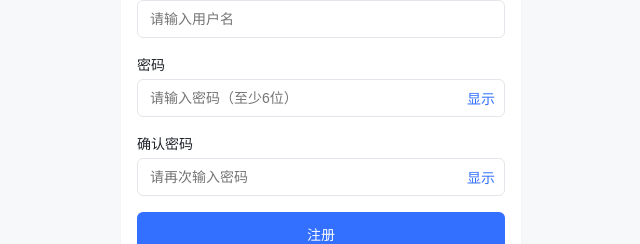
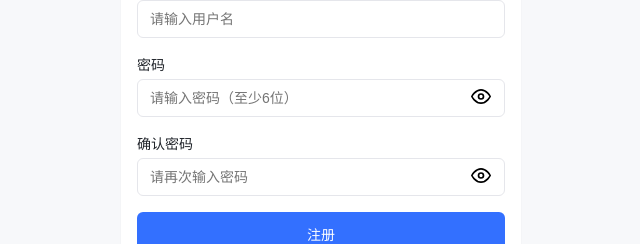
Before and after one commit to ACRHON/bitbot, a React (Vite) app in the folder frontend/: page /admin/register in a window 1280 px wide. Shown: the part 342-586 px from the top of the page, without its empty margins (319-959 px from the left). Built offline with nearby package versions, Linux system fonts and the light colour scheme.

Commit message:
fix: replace text toggle with eye icons for password visibility

```diff
--- a/frontend/src/admin/LoginPage.tsx
+++ b/frontend/src/admin/LoginPage.tsx
@@ -82,12 +82,20 @@
                   background: 'none',
                   border: 'none',
                   cursor: 'pointer',
-                  color: 'var(--text-secondary)',
-                  fontSize: '14px',
-                  padding: '4px 8px',
+                  padding: '4px',
                 }}
               >
-                {showPassword ? '隐藏' : '显示'}
+                {showPassword ? (
+                  <svg width="20" height="20" viewBox="0 0 24 24" fill="none" stroke="currentColor" strokeWidth="2">
+                    <path d="M17.94 17.94A10.07 10.07 0 0 1 12 20c-7 0-11-8-11-8a18.45 18.45 0 0 1 5.06-5.94M9.9 4.24A9.12 9.12 0 0 1 12 4c7 0 11 8 11 8a18.5 18.5 0 0 1-2.16 3.19m-6.72-1.07a3 3 0 1 1-4.24-4.24"/>
+                    <line x1="1" y1="1" x2="23" y2="23"/>
+                  </svg>
+                ) : (
+                  <svg width="20" height="20" viewBox="0 0 24 24" fill="none" stroke="currentColor" strokeWidth="2">
+                    <path d="M1 12s4-8 11-8 11 8 11 8-4 8-11 8-11-8-11-8z"/>
+                    <circle cx="12" cy="12" r="3"/>
+                  </svg>
+                )}
               </button>
             </div>
           </div>
--- a/frontend/src/admin/RegisterPage.tsx
+++ b/frontend/src/admin/RegisterPage.tsx
@@ -102,7 +102,7 @@
               <input
                 type={showPassword ? 'text' : 'password'}
                 className="form-input"
-                style={{ width: '100%', paddingRight: '50px', padding: '10px 12px', border: '1px solid var(--border-color)', borderRadius: '6px', fontSize: '14px' }}
+                style={{ width: '100%', paddingRight: '40px', padding: '10px 12px', border: '1px solid var(--border-color)', borderRadius: '6px', fontSize: '14px' }}
                 value={password}
                 onChange={e => setPassword(e.target.value)}
                 placeholder="请输入密码（至少6位）"
@@ -119,11 +119,20 @@
                   background: 'none',
                   border: 'none',
                   cursor: 'pointer',
-                  color: 'var(--primary-color)',
-                  fontSize: '14px',
+                  padding: '4px',
                 }}
               >
-                {showPassword ? '隐藏' : '显示'}
+                {showPassword ? (
+                  <svg width="20" height="20" viewBox="0 0 24 24" fill="none" stroke="currentColor" strokeWidth="2">
+                    <path d="M17.94 17.94A10.07 10.07 0 0 1 12 20c-7 0-11-8-11-8a18.45 18.45 0 0 1 5.06-5.94M9.9 4.24A9.12 9.12 0 0 1 12 4c7 0 11 8 11 8a18.5 18.5 0 0 1-2.16 3.19m-6.72-1.07a3 3 0 1 1-4.24-4.24"/>
+                    <line x1="1" y1="1" x2="23" y2="23"/>
+                  </svg>
+                ) : (
+                  <svg width="20" height="20" viewBox="0 0 24 24" fill="none" stroke="currentColor" strokeWidth="2">
+                    <path d="M1 12s4-8 11-8 11 8 11 8-4 8-11 8-11-8-11-8z"/>
+                    <circle cx="12" cy="12" r="3"/>
+                  </svg>
+                )}
               </button>
             </div>
           </div>
@@ -134,7 +143,7 @@
               <input
                 type={showConfirmPassword ? 'text' : 'password'}
                 className="form-input"
-                style={{ width: '100%', paddingRight: '50px', padding: '10px 12px', border: '1px solid var(--border-color)', borderRadius: '6px', fontSize: '14px' }}
+                style={{ width: '100%', paddingRight: '40px', padding: '10px 12px', border: '1px solid var(--border-color)', borderRadius: '6px', fontSize: '14px' }}
                 value={confirmPassword}
                 onChange={e => setConfirmPassword(e.target.value)}
                 placeholder="请再次输入密码"
@@ -151,11 +160,20 @@
                   background: 'none',
                   border: 'none',
                   cursor: 'pointer',
-                  color: 'var(--primary-color)',
-                  fontSize: '14px',
+                  padding: '4px',
                 }}
               >
-                {showConfirmPassword ? '隐藏' : '显示'}
+                {showConfirmPassword ? (
+                  <svg width="20" height="20" viewBox="0 0 24 24" fill="none" stroke="currentColor" strokeWidth="2">
+                    <path d="M17.94 17.94A10.07 10.07 0 0 1 12 20c-7 0-11-8-11-8a18.45 18.45 0 0 1 5.06-5.94M9.9 4.24A9.12 9.12 0 0 1 12 4c7 0 11 8 11 8a18.5 18.5 0 0 1-2.16 3.19m-6.72-1.07a3 3 0 1 1-4.24-4.24"/>
+                    <line x1="1" y1="1" x2="23" y2="23"/>
+                  </svg>
+                ) : (
+                  <svg width="20" height="20" viewBox="0 0 24 24" fill="none" stroke="currentColor" strokeWidth="2">
+                    <path d="M1 12s4-8 11-8 11 8 11 8-4 8-11 8-11-8-11-8z"/>
+                    <circle cx="12" cy="12" r="3"/>
+                  </svg>
+                )}
               </button>
             </div>
           </div>
```
